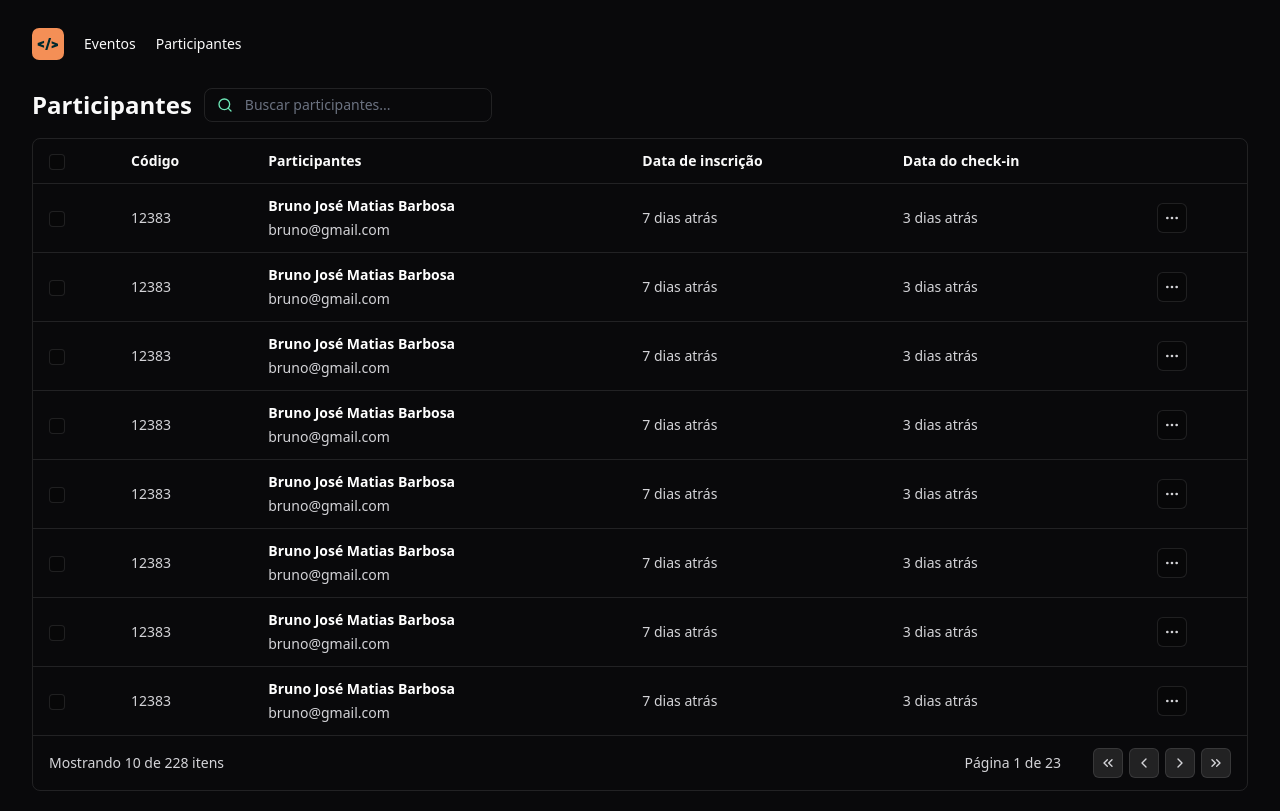
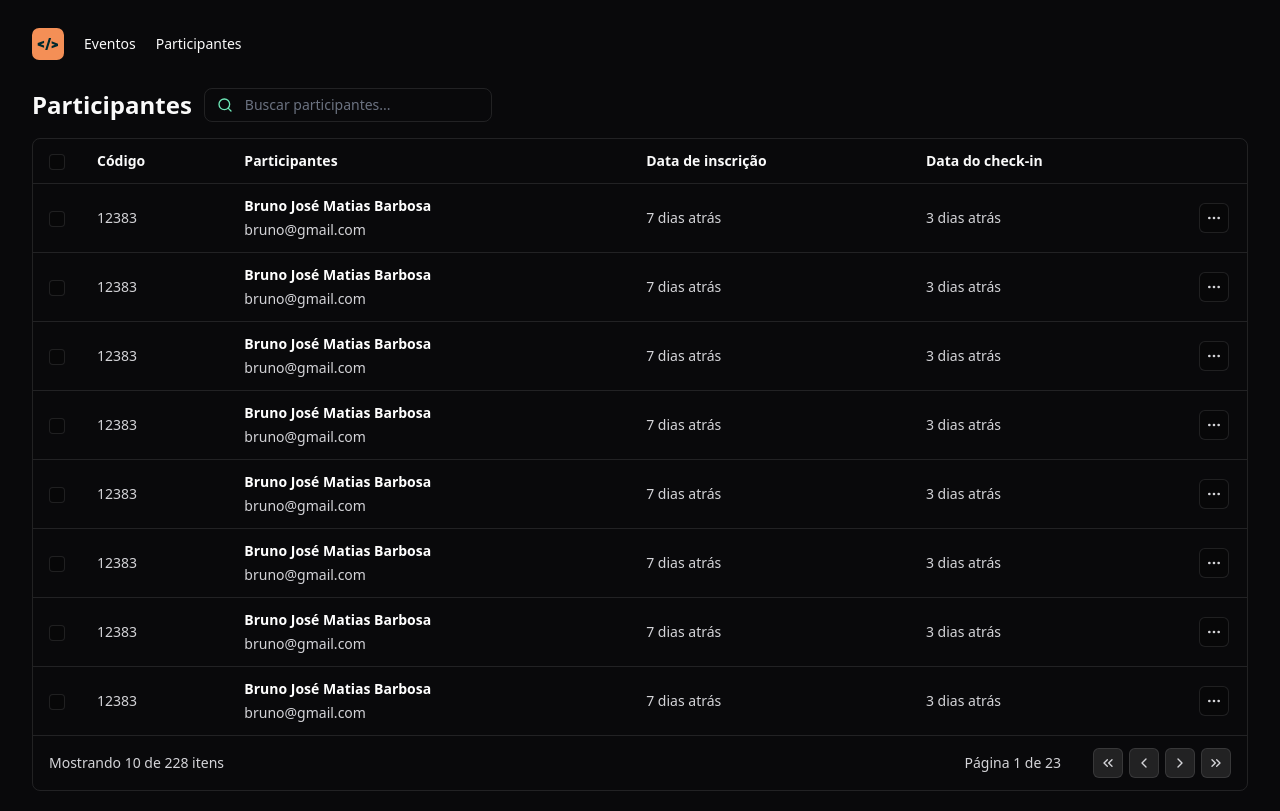
Before and after one commit to brunomat480/pass-in-web-nlw, a React (Vite) app: page / in a window 1280 px wide. Built offline with nearby package versions, Linux system fonts and the light colour scheme.

Commit message:
feat: table separated into components

```diff
--- a/package.json
+++ b/package.json
@@ -11,7 +11,8 @@
   "dependencies": {
     "lucide-react": "^0.364.0",
     "react": "^18.2.0",
-    "react-dom": "^18.2.0"
+    "react-dom": "^18.2.0",
+    "tailwind-merge": "^2.2.2"
   },
   "devDependencies": {
     "@tailwindcss/forms": "^0.5.7",
--- a/src/components/attendee-list.tsx
+++ b/src/components/attendee-list.tsx
@@ -1,5 +1,9 @@
 import { ChevronLeft, ChevronRight, ChevronsLeft, ChevronsRight, MoreHorizontal, Search } from 'lucide-react'
 import { IconButton } from "./icon-button"
+import { Table } from "./table/table"
+import { TableHeader } from "./table/table-header"
+import { TableCell } from "./table/table-cell"
+import { TableRow } from "./table/table-row"
 
 export function AttendeeList() {
   return (
@@ -12,51 +16,50 @@
         </div>
       </div>
 
-      <div className="border border-white/10 rounded-lg">
-        <table className="w-full">
+      <Table>
         <thead>
           <tr className="border-b border-white/10">
-              <th style={{ widows: 48 }} className="py-3 px-4 text-sm font-semibold text-left">
+            <TableHeader style={{ width: 48 }}>
               <input className="size-4 bg-black/20 rounded border border-white/10" type="checkbox" />
-              </th>
-              <th className="py-3 px-4 text-sm font-semibold text-left">Código</th>
-              <th className="py-3 px-4 text-sm font-semibold text-left">Participantes</th>
-              <th className="py-3 px-4 text-sm font-semibold text-left">Data de inscrição</th>
-              <th className="py-3 px-4 text-sm font-semibold text-left">Data do check-in</th>
-              <th style={{ widows: 64 }} className="py-3 px-4 text-sm font-semibold text-left"></th>
+            </TableHeader>
+            <TableHeader>Código</TableHeader>
+            <TableHeader>Participantes</TableHeader>
+            <TableHeader>Data de inscrição</TableHeader>
+            <TableHeader>Data do check-in</TableHeader>
+            <TableHeader style={{ width: 64 }}></TableHeader>
           </tr>
         </thead>
         <tbody>
           {Array.from({ length: 8 }).map((_, i) => {
             return (
-                <tr key={i} className="border-b border-white/10 hover:bg-white/5">
-                  <td className="py-3 px-4 text-sm text-zinc-300">
+              <TableRow key={i}>
+                <TableCell>
                   <input className="size-4 bg-black/20 rounded border border-white/10" type="checkbox" />
-                  </td>
-                  <td className="py-3 px-4 text-sm text-zinc-300">12383</td>
-                  <td className="py-3 px-4 text-sm text-zinc-300">
+                </TableCell>
+                <TableCell>12383</TableCell>
+                <TableCell>
                   <div className="flex flex-col gap-1">
                     <span className="font-semibold text-white">Bruno José Matias Barbosa</span>
                     <span>bruno@gmail.com</span>
                   </div>
-                  </td>
-                  <td className="py-3 px-4 text-sm text-zinc-300">7 dias atrás</td>
-                  <td className="py-3 px-4 text-sm text-zinc-300">3 dias atrás</td>
-                  <td className="py-3 px-4 text-sm text-zinc-300">
+                </TableCell>
+                <TableCell>7 dias atrás</TableCell>
+                <TableCell>3 dias atrás</TableCell>
+                <TableCell>
                   <IconButton transparent>
                     <MoreHorizontal className="size-4" />
                   </IconButton>
-                  </td>
-                </tr>
+                </TableCell>
+              </TableRow>
             )
           })}
         </tbody>
         <tfoot>
           <tr>
-              <td className="py-3 px-4 text-sm text-zinc-300 text-left" colSpan={3}>
+            <TableCell colSpan={3}>
               Mostrando 10 de 228 itens
-              </td>
-              <td className="py-3 px-4 text-sm text-zinc-300 text-right" colSpan={3}>
+            </TableCell>
+            <TableCell className="text-right" colSpan={3}>
               <div className="inline-flex items-center gap-8">
                 <span>Página 1 de 23</span>
 
@@ -75,11 +78,10 @@
                   </IconButton>
                 </div>
               </div>
-              </td>
+            </TableCell>
           </tr>
         </tfoot>
-        </table>
-      </div>
+      </Table>
     </div>
   )
 }
--- /dev/null
+++ b/src/components/table/table-cell.tsx
@@ -0,0 +1,10 @@
+import { ComponentProps } from "react";
+import { twMerge } from "tailwind-merge";
+
+interface TableCellProps extends ComponentProps<'td'> { }
+
+export function TableCell(props: TableCellProps) {
+  return (
+    <td {...props} className={twMerge("py-3 px-4 text-sm text-zinc-300", props.className)} />
+  )
+}
--- /dev/null
+++ b/src/components/table/table-header.tsx
@@ -0,0 +1,9 @@
+import { ComponentProps } from "react";
+
+interface TableHeaderProps extends ComponentProps<'th'> { }
+
+export function TableHeader(props: TableHeaderProps) {
+  return (
+    <th className="py-3 px-4 text-sm font-semibold text-left" {...props} />
+  )
+}
--- /dev/null
+++ b/src/components/table/table-row.tsx
@@ -0,0 +1,9 @@
+import { ComponentProps } from "react";
+
+interface TableRowProps extends ComponentProps<'tr'> { }
+
+export function TableRow(props: TableRowProps) {
+  return (
+    <tr className="border-b border-white/10 hover:bg-white/5" {...props} />
+  )
+}
--- /dev/null
+++ b/src/components/table/table.tsx
@@ -0,0 +1,11 @@
+import { ComponentProps } from "react";
+
+interface TableProps extends ComponentProps<'table'> { }
+
+export function Table(props: TableProps) {
+  return (
+    <div className="border border-white/10 rounded-lg">
+      <table className="w-full" {...props} />
+    </div>
+  )
+}
```
Also changed, not shown: 1 other file (tests, documents, lock files or other folders). Lines whose indentation alone changed are shown as unchanged.
